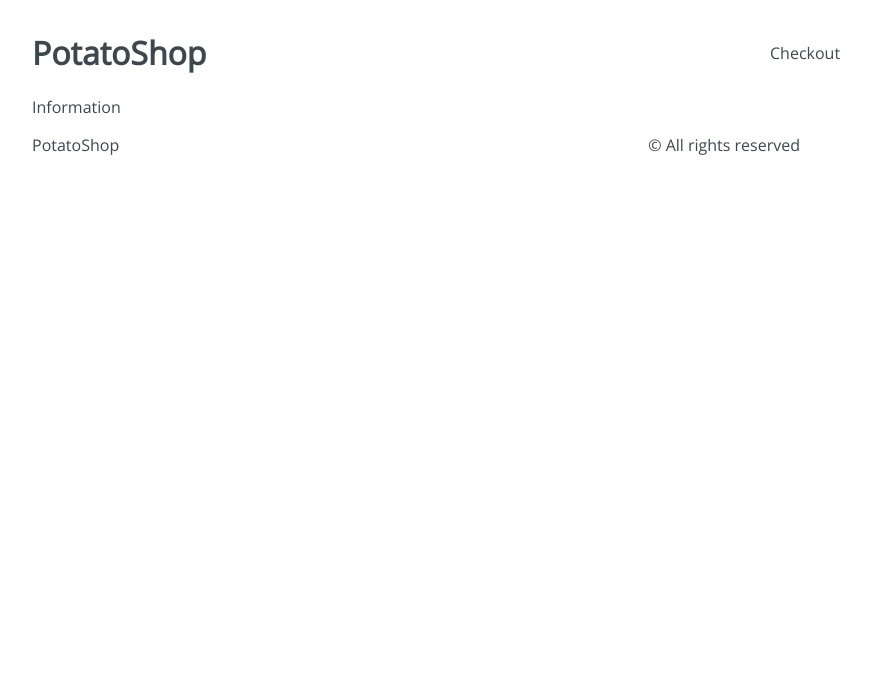
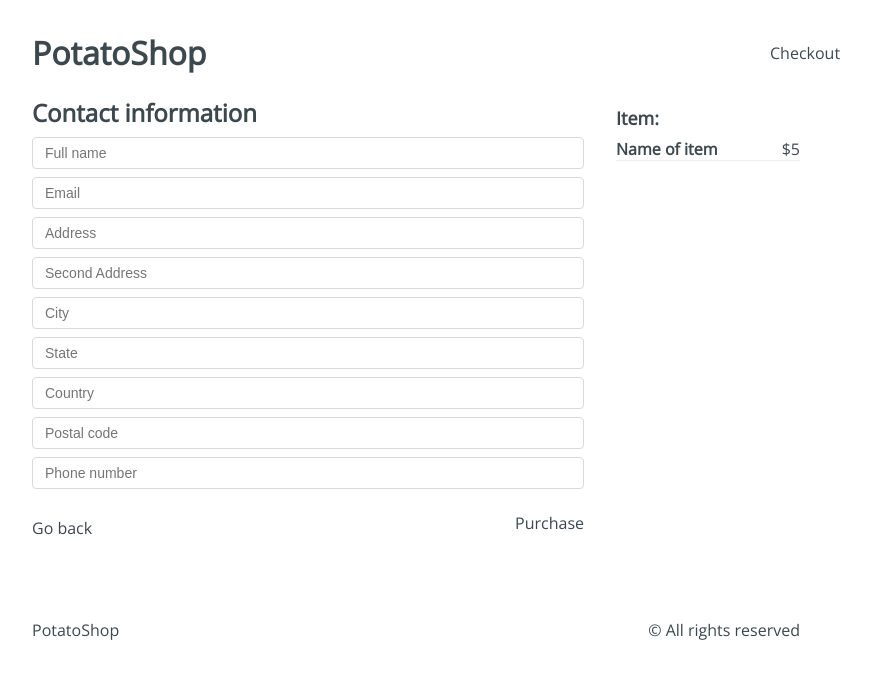
Before and after one commit to alejandropch/potatoshop, a React app: page /checkout/information in a window 1280 px wide. Shown: the top 678 px of the page, without its empty margins (224-1095 px from the left). Built offline with nearby package versions, Linux system fonts and the light colour scheme.

Commit message:
information page improved

```diff
--- a/src/containers/Information.jsx
+++ b/src/containers/Information.jsx
@@ -1,9 +1,51 @@
 import React from 'react'
+import '../styles/components/Information.css'
 
-export default function Info() {
+export default function Information() {
     return (
-        <div>
-            Information
+        <div className="Information">
+
+<div className="Information-content">
+    <div className="Information-head">
+        <h2>Contact information</h2>
+    </div>
+    <div className="Information-form">
+
+        <form action="">
+            <input type="text" placeholder="Full name" name="name" id="" />
+            <input type="text" placeholder="Email" name="email" id="" />
+            <input type="text" placeholder="Address" name="address" id="" />
+            <input type="text" placeholder="Second Address" name="apto" id="" />
+            <input type="text" placeholder="City" name="city" id="" />
+            <input type="text" placeholder="State" name="state" id="" />
+            <input type="text" placeholder="Country" name="country" id="" />
+            <input type="text" placeholder="Postal code" name="cp" id="" />
+            <input type="text" placeholder="Phone number" name="phone" id="" />
+
+        </form>
+    </div>
+    <div className="Information-buttons">
+        <div className="Information-back">
+            Go back
+        </div>
+        <div className="Information-next">
+            Purchase
+        </div>
+    </div>
+    </div>
+
+    <div className="Information-sidebar">
+        <h3>Item: </h3>
+        <div className="Information-item">
+            <div className="Information-element">
+                <h4>Name of item</h4>
+                <span>$5</span>
+            </div>
+
+        </div>
+    </div>
+
+
         </div>
     )
 }
```
Also changed, not shown: src/containers/Checkout.jsx (line endings or trailing spaces).
